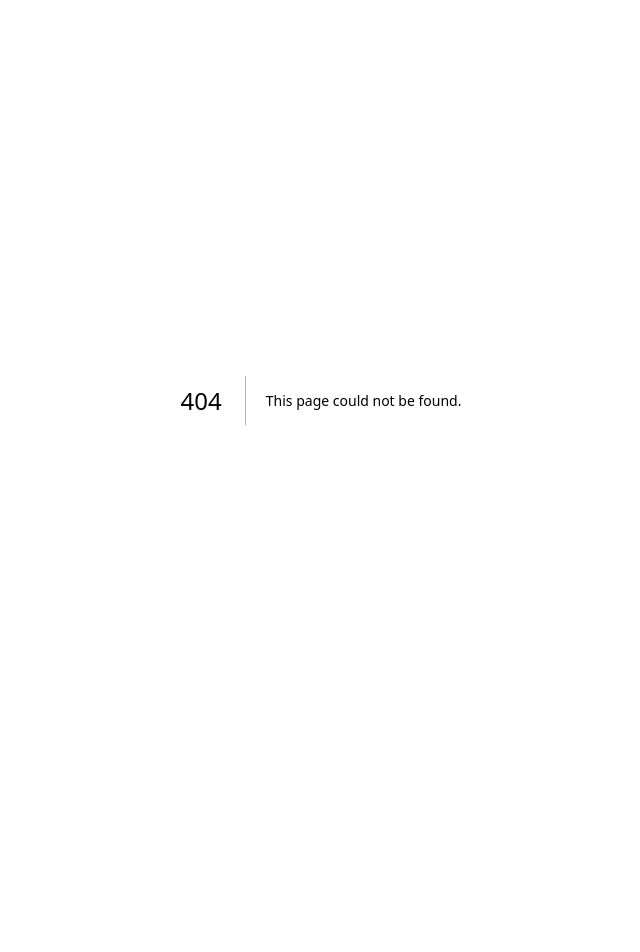
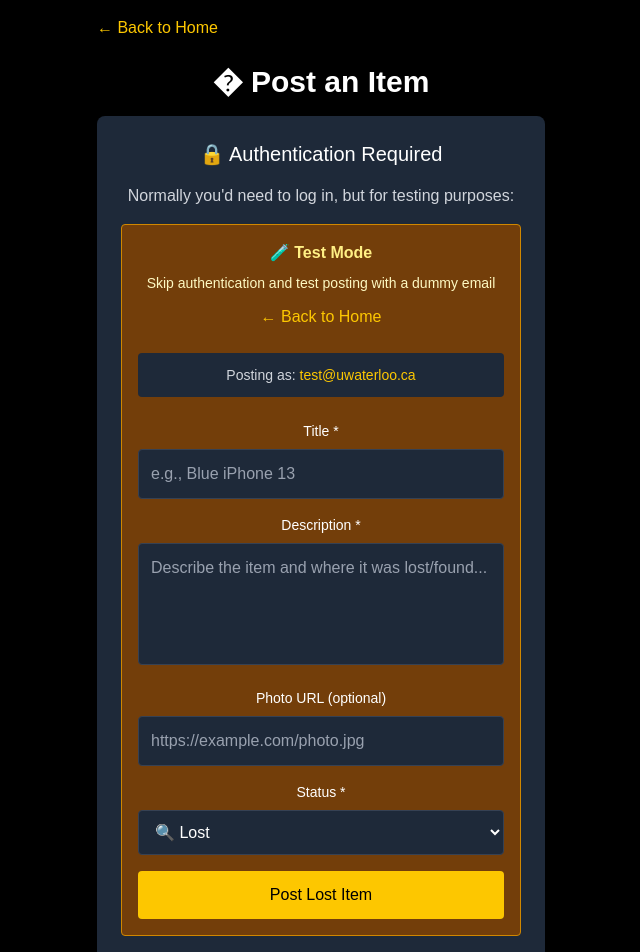
Before and after one commit to aayanrahman/Wat-Find, a Next.js app in the folder watfind/: page /post in a window 1280 px wide. Before the commit this address had no page. Shown: the top 952 px of the page, without its empty margins (319-959 px from the left). Before the commit the page ends 800 px from the top, so only its background shows below. Built offline with nearby package versions, Linux system fonts and the light colour scheme; no server answers.

Commit message:
added post requests

```diff
--- a/watfind/src/app/page.tsx
+++ b/watfind/src/app/page.tsx
@@ -32,12 +32,15 @@ export default function Home() {
       <h1 className="text-4xl font-bold mb-4">WATFind</h1>
 
       {/* Navigation buttons to test pages */}
-      <div className="mb-6 flex gap-4 justify-center">
+      <div className="mb-6 flex gap-2 justify-center flex-wrap">
         <Link href="/lost" className="bg-blue-600 hover:bg-blue-700 text-white px-4 py-2 rounded transition-colors">
           Lost Items
         </Link>
         <Link href="/found" className="bg-green-600 hover:bg-green-700 text-white px-4 py-2 rounded transition-colors">
           Found Items
+        </Link>
+        <Link href="/post" className="bg-purple-600 hover:bg-purple-700 text-white px-4 py-2 rounded transition-colors">
+          Post Item
         </Link>
       </div>
 
--- /dev/null
+++ b/watfind/src/app/post/page.tsx
@@ -0,0 +1,59 @@
+import PostForm from "@/components/PostForm";
+import { supabase } from "@/lib/supabaseClient";
+import Link from "next/link";
+
+export default async function PostPage() {
+  const {
+    data: { user },
+  } = await supabase.auth.getUser();
+
+  if (!user) {
+    return (
+      <main className="min-h-screen bg-black text-white p-4">
+        <div className="max-w-md mx-auto text-center">
+          {/* Back button */}
+          <div className="mb-6 text-left">
+            <Link href="/" className="text-yellow-400 hover:text-yellow-300 transition-colors">
+              ← Back to Home
+            </Link>
+          </div>
+
+          <h1 className="text-3xl font-bold mb-4">� Post an Item</h1>
+
+          <div className="bg-gray-800 p-6 rounded-lg mb-6">
+            <h2 className="text-xl mb-4">🔒 Authentication Required</h2>
+            <p className="text-gray-300 mb-4">
+              Normally you'd need to log in, but for testing purposes:
+            </p>
+
+            {/* Test Mode */}
+            <div className="bg-yellow-900 border border-yellow-600 p-4 rounded mb-4">
+              <h3 className="text-yellow-200 font-semibold mb-2">🧪 Test Mode</h3>
+              <p className="text-yellow-100 text-sm mb-3">
+                Skip authentication and test posting with a dummy email
+              </p>
+              <PostForm userEmail="test@uwaterloo.ca" />
+            </div>
+
+            <div className="text-sm text-gray-400">
+              <p>To use real authentication:</p>
+              <ol className="text-left mt-2 space-y-1">
+                <li>1. Go back to home</li>
+                <li>2. Enter your @uwaterloo.ca email</li>
+                <li>3. Click "Send Magic Link"</li>
+                <li>4. Check your email and click the link</li>
+              </ol>
+            </div>
+          </div>
+        </div>
+      </main>
+    );
+  }
+
+  return (
+    <main className="min-h-screen bg-black text-white p-4">
+      <h1 className="text-3xl font-bold mb-4">📢 Post a Lost or Found Item</h1>
+      <PostForm userEmail={user.email ?? ''} />
+    </main>
+  );
+}
--- /dev/null
+++ b/watfind/src/app/utils/postItem.ts
@@ -0,0 +1,34 @@
+import {supabase} from "@/lib/supabaseClient";
+
+export async function postItem({
+    title,
+    description,
+    status,
+    posted_by,
+    photo_url,
+}: {
+    title: string;
+    description: string;
+    status: "lost" | "found";
+    posted_by: string;
+    photo_url?: string;
+}) {
+    const { data, error } = await supabase
+    .from("items")
+    .insert([
+      {
+        title,
+        description,
+        status,
+        posted_by,
+        photo_url: photo_url ?? "",
+      },
+    ]);
+
+  if (error) {
+    console.error("❌ Error posting item:", error);
+    return { error };
+  }
+  console.log("✅ Posted successfully:", data);
+  return { data };
+}
--- /dev/null
+++ b/watfind/src/components/PostForm.tsx
@@ -0,0 +1,165 @@
+"use client";
+
+import { useState } from "react";
+import { postItem } from "@/app/utils/postItem";
+import Link from "next/link";
+
+export default function PostForm({ userEmail }: { userEmail: string }) {
+  const [title, setTitle] = useState("");
+  const [description, setDescription] = useState("");
+  const [status, setStatus] = useState<"lost" | "found">("lost");
+  const [photoUrl, setPhotoUrl] = useState("");
+  const [loading, setLoading] = useState(false);
+  const [message, setMessage] = useState("");
+
+  async function handleSubmit(e: React.FormEvent) {
+    e.preventDefault();
+    setLoading(true);
+    setMessage("");
+
+    console.log("🚀 Posting item:", { title, description, status, userEmail });
+
+    const { data, error } = await postItem({
+      title,
+      description,
+      status,
+      posted_by: userEmail,
+      photo_url: photoUrl,
+    });
+
+    setLoading(false);
+
+    if (error) {
+      console.error("❌ Error posting item:", error);
+      setMessage("❌ Error posting item. Check console for details.");
+    } else {
+      console.log("✅ Item posted successfully:", data);
+      setMessage("✅ Item posted successfully!");
+      // Reset form
+      setTitle("");
+      setDescription("");
+      setPhotoUrl("");
+    }
+  }
+
+  return (
+    <div className="max-w-md mx-auto">
+      {/* Back button */}
+      <div className="mb-6">
+        <Link href="/" className="text-yellow-400 hover:text-yellow-300 transition-colors">
+          ← Back to Home
+        </Link>
+      </div>
+
+      {/* User info */}
+      <div className="mb-6 p-3 bg-gray-800 rounded">
+        <p className="text-sm text-gray-300">
+          Posting as: <span className="text-yellow-400">{userEmail}</span>
+        </p>
+      </div>
+
+      <form onSubmit={handleSubmit} className="space-y-4">
+        {/* Title */}
+        <div>
+          <label htmlFor="title" className="block text-sm font-medium mb-2">
+            Title *
+          </label>
+          <input
+            type="text"
+            id="title"
+            placeholder="e.g., Blue iPhone 13"
+            value={title}
+            onChange={(e) => setTitle(e.target.value)}
+            className="w-full p-3 rounded bg-gray-800 text-white placeholder-gray-400 border border-gray-700 focus:border-yellow-400 focus:outline-none"
+            required
+          />
+        </div>
+
+        {/* Description */}
+        <div>
+          <label htmlFor="description" className="block text-sm font-medium mb-2">
+            Description *
+          </label>
+          <textarea
+            id="description"
+            placeholder="Describe the item and where it was lost/found..."
+            value={description}
+            onChange={(e) => setDescription(e.target.value)}
+            rows={4}
+            className="w-full p-3 rounded bg-gray-800 text-white placeholder-gray-400 border border-gray-700 focus:border-yellow-400 focus:outline-none resize-none"
+            required
+          />
+        </div>
+
+        {/* Photo URL */}
+        <div>
+          <label htmlFor="photoUrl" className="block text-sm font-medium mb-2">
+            Photo URL (optional)
+          </label>
+          <input
+            type="url"
+            id="photoUrl"
+            placeholder="https://example.com/photo.jpg"
+            value={photoUrl}
+            onChange={(e) => setPhotoUrl(e.target.value)}
+            className="w-full p-3 rounded bg-gray-800 text-white placeholder-gray-400 border border-gray-700 focus:border-yellow-400 focus:outline-none"
+          />
+        </div>
+
+        {/* Status Selection */}
+        <div>
+          <label className="block text-sm font-medium mb-2">Status *</label>
+          <select
+            value={status}
+            onChange={(e) => setStatus(e.target.value as "lost" | "found")}
+            className="w-full p-3 rounded bg-gray-800 text-white border border-gray-700 focus:border-yellow-400 focus:outline-none"
+          >
+            <option value="lost">🔍 Lost</option>
+            <option value="found">🎉 Found</option>
+          </select>
+        </div>
+
+        {/* Submit Button */}
+        <button
+          type="submit"
+          className="w-full bg-yellow-400 text-black px-4 py-3 rounded font-medium hover:bg-yellow-300 disabled:bg-gray-600 disabled:text-gray-400 disabled:cursor-not-allowed transition-colors"
+          disabled={loading}
+        >
+          {loading ? "Posting..." : `Post ${status.charAt(0).toUpperCase() + status.slice(1)} Item`}
+        </button>
+
+        {/* Message */}
+        {message && (
+          <div className={`p-3 rounded text-center ${
+            message.includes("✅")
+              ? "bg-green-900 text-green-300"
+              : "bg-red-900 text-red-300"
+          }`}>
+            {message}
+          </div>
+        )}
+      </form>
+
+      {/* Quick navigation after posting */}
+      {message.includes("✅") && (
+        <div className="mt-6 p-4 bg-gray-800 rounded text-center">
+          <p className="mb-3 text-gray-300">View your item:</p>
+          <div className="flex gap-2 justify-center">
+            <Link
+              href="/lost"
+              className="bg-blue-600 hover:bg-blue-700 text-white px-3 py-1 rounded text-sm transition-colors"
+            >
+              Lost Items
+            </Link>
+            <Link
+              href="/found"
+              className="bg-green-600 hover:bg-green-700 text-white px-3 py-1 rounded text-sm transition-colors"
+            >
+              Found Items
+            </Link>
+          </div>
+        </div>
+      )}
+    </div>
+  );
+}
```
Also changed, not shown: 1 other file (tests, documents, lock files or other folders).
